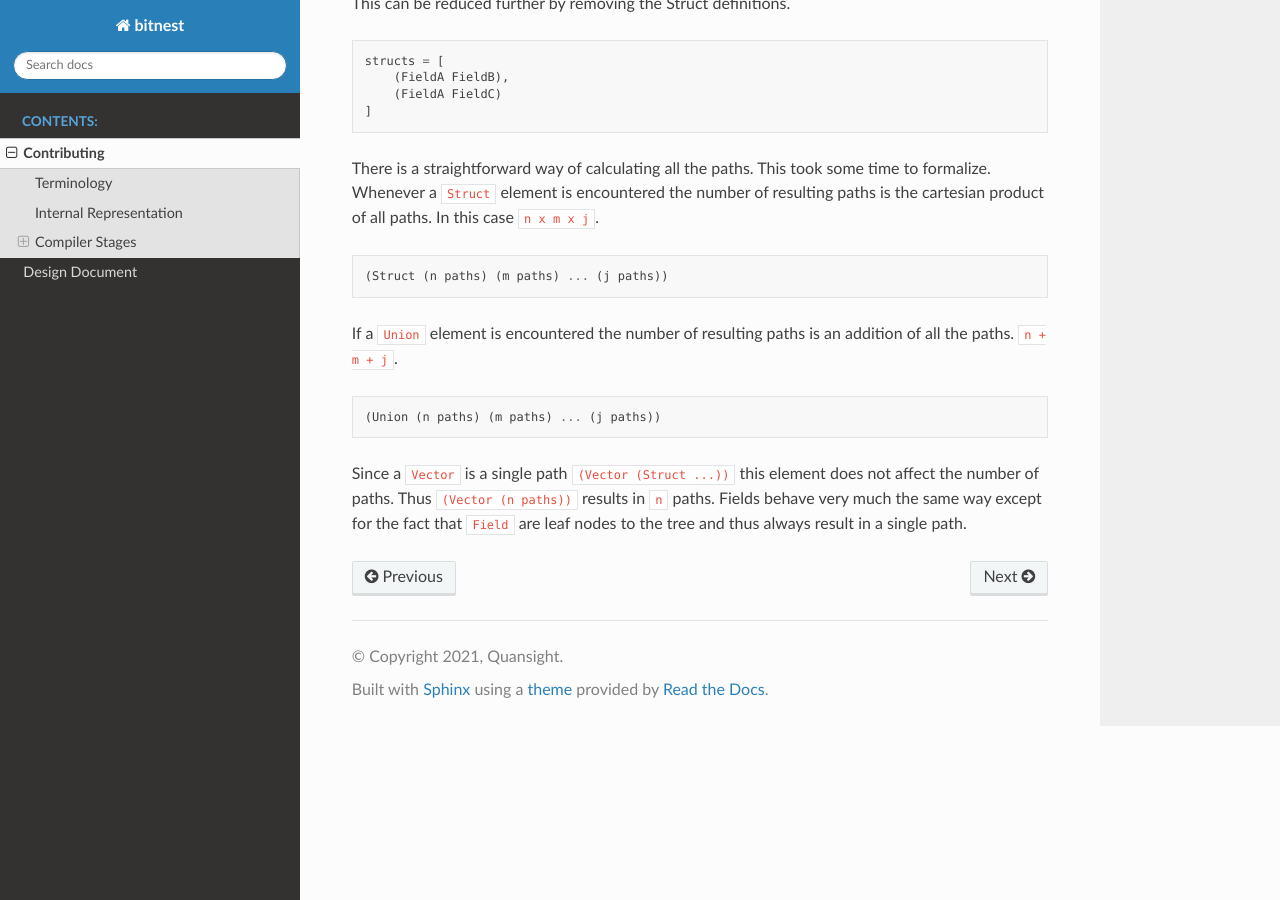
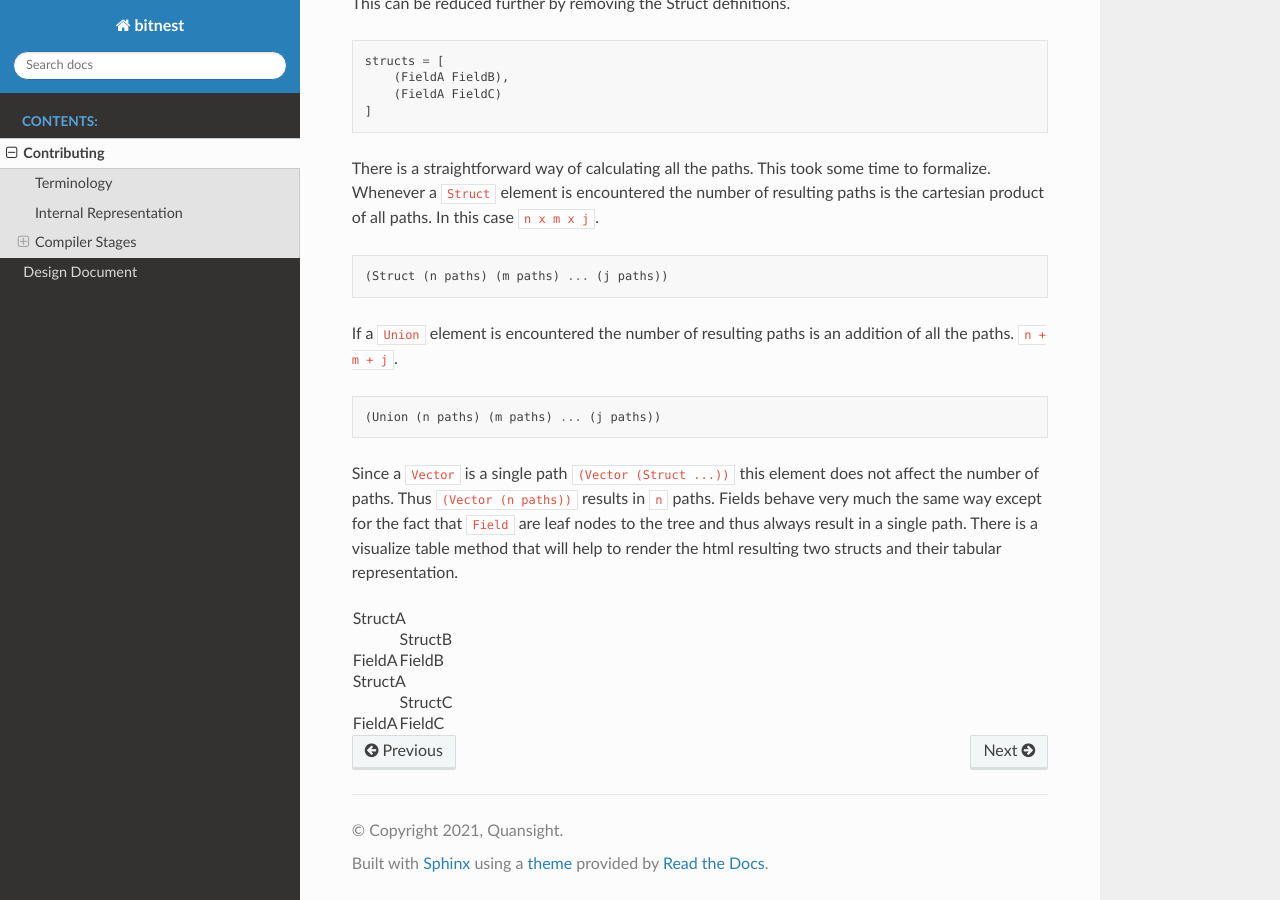
Before and after one commit to MetroStar/bitnest, a Sphinx documentation site: the page built from docs/contributing.md, in a window 1280 px wide and 900 px high, scrolled down 1345 px. Built offline with Sphinx 7.4.7 and the Read the Docs theme 2.0.0, drawn with Linux system fonts in a browser that asks for light colours.

Commit message:
Adding html representation

```diff
--- a/docs/contributing.md
+++ b/docs/contributing.md
@@ -89,4 +89,34 @@ Since a `Vector` is a single path `(Vector (Struct ...))` this element
 does not affect the number of paths. Thus `(Vector (n paths))` results
 in `n` paths. Fields behave very much the same way except for the fact
 that `Field` are leaf nodes to the tree and thus always result in a
-single path.
+single path. There is a visualize table method that will help to
+render the html resulting two structs and their tabular
+representation.
+
+<table>
+ <tr>
+    <td colspan="2">StructA</td>
+  </tr>
+  <tr>
+    <td></td>
+    <td colspan="1">StructB</td>
+  </tr>
+  <tr>
+    <td>FieldA</td>
+    <td>FieldB</td>
+  </tr>
+</table>
+
+<table>
+ <tr>
+    <td colspan="2">StructA</td>
+  </tr>
+  <tr>
+    <td></td>
+    <td colspan="1">StructC</td>
+  </tr>
+  <tr>
+    <td>FieldA</td>
+    <td>FieldC</td>
+  </tr>
+</table>
```
Also changed, not shown: 1 other file.
